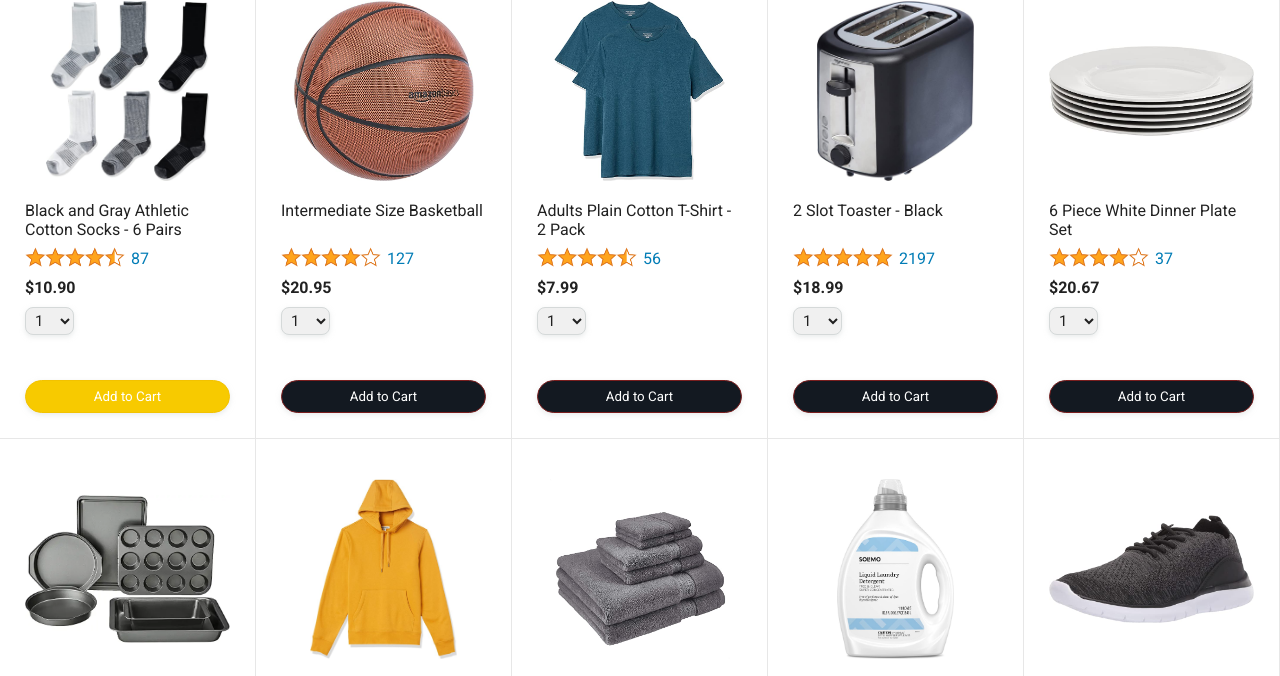
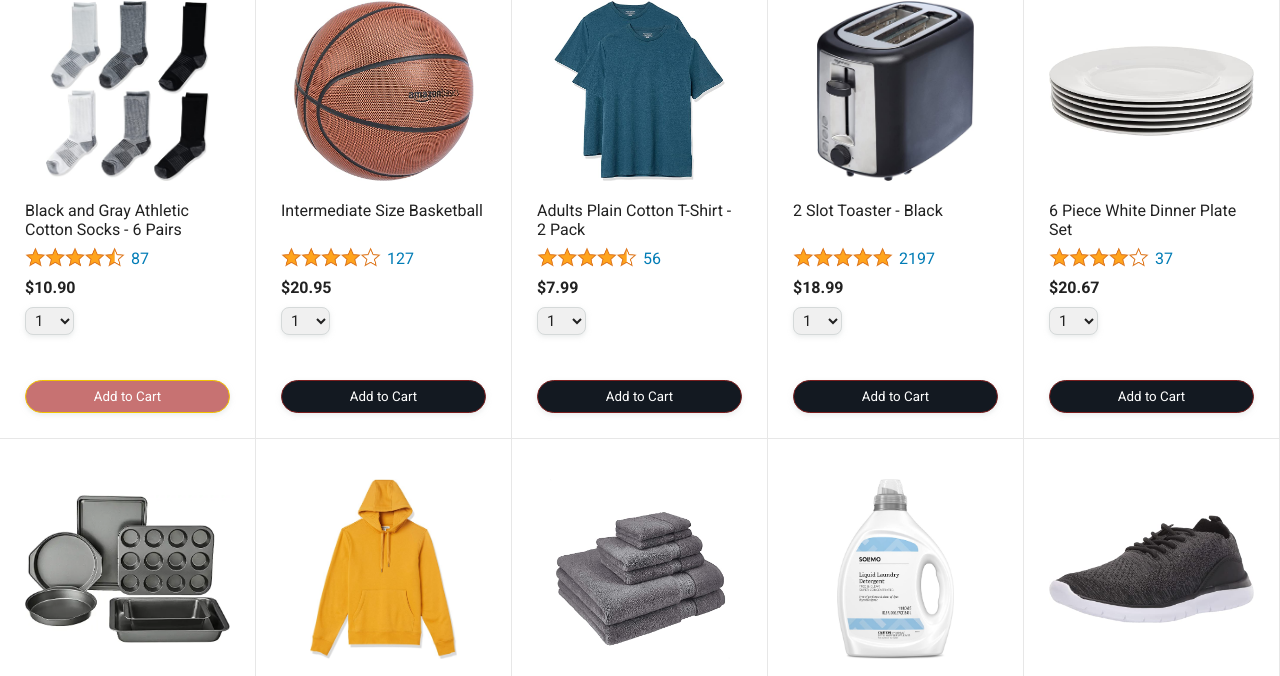
Before and after one commit to cecillk/CecilK-Projects, a plain HTML site: page index.html in a window 1280 px wide. In both pictures the pointer is over the button 127 px from the left and 495 px from the top of the page. Shown: the part 99-775 px from the top of the page. Drawn offline with Linux system fonts and the light colour scheme.

Commit message:
Update general.css

```diff
--- a/styles/shared/general.css
+++ b/styles/shared/general.css
@@ -34,7 +34,7 @@ input, select, button {
 }
 
 .button-primary:hover {
-  background-color: rgb(247, 202, 0);
+  background-color: rgb(199, 114, 114);
   border: 1px solid rgb(242, 194, 0);
 }
 
```
